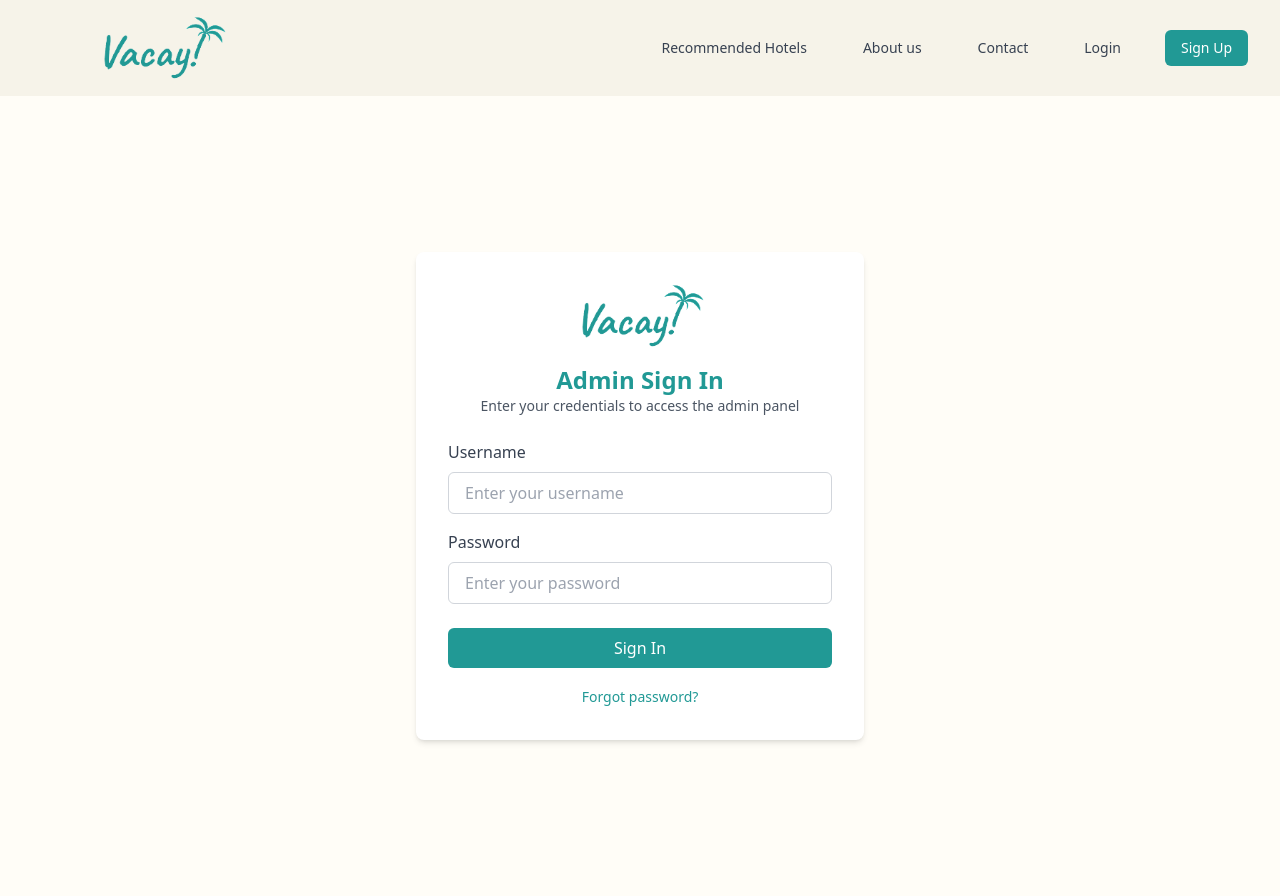
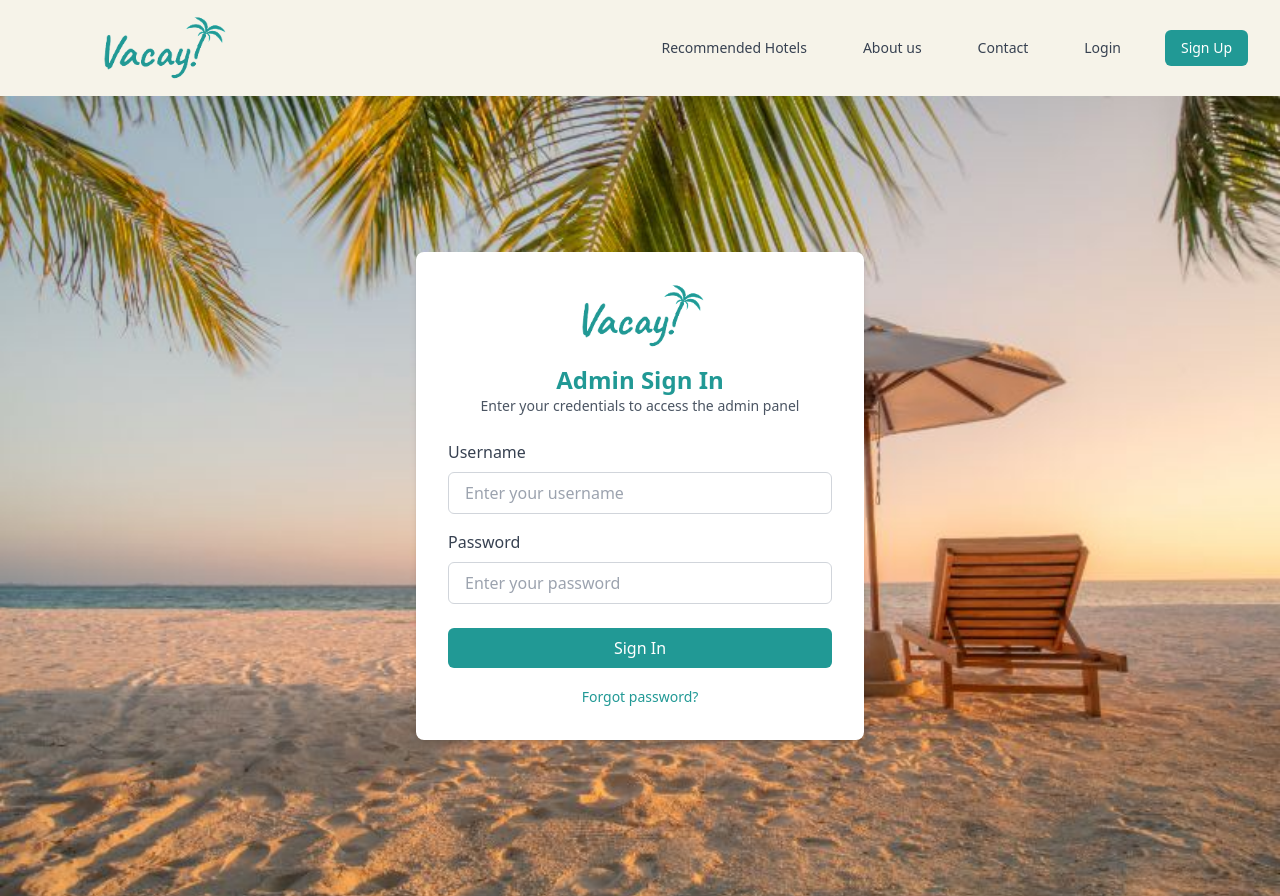
Before and after one commit to choijans/Hotel-Booking-System, a React (Vite) app in the folder vaycay-frontend/: page /admin/signin in a window 1280 px wide. Built offline with nearby package versions, Linux system fonts and the light colour scheme.

Commit message:
Added Background Image for Admin Sign In

```diff
--- a/vaycay-frontend/src/pages/admin/AdminSignIn.jsx
+++ b/vaycay-frontend/src/pages/admin/AdminSignIn.jsx
@@ -62,7 +62,13 @@ const AdminSignIn = () => {
   };
 
   return (
-    <div className="min-h-screen flex items-center justify-center bg-FFFDF7">
+    <div
+      className="min-h-screen flex items-center justify-center bg-center bg-no-repeat"
+      style={{
+        backgroundImage: `url('/src/assets/bgbg.jpg')`,
+        backgroundSize: 'cover', // Adjust the size of the background image
+      }}
+    >
       <div className="bg-white p-8 rounded-lg shadow-md w-full max-w-md">
         <div className="flex flex-col items-center mb-6">
           {/* Logo image */}
@@ -136,92 +142,3 @@ const AdminSignIn = () => {
 };
 
 export default AdminSignIn;
-
-
-
-// // AdminSignIn.jsx
-// import { useState } from "react";
-// import axios from "axios";
-// import { useNavigate } from "react-router-dom";
-
-// const AdminSignIn = () => {
-//   const [email, setEmail] = useState("");
-//   const [password, setPassword] = useState("");
-//   const [error, setError] = useState(null);
-//   const [loading, setLoading] = useState(false);
-//   const navigate = useNavigate();
-
-//   const handleSubmit = async (e) => {
-//     e.preventDefault();
-//     setLoading(true);
-//     setError(null); // Reset any previous error
-
-//     try {
-//       const response = await axios.post("http://localhost:8080/api/rest/adminsignin", {
-//         email,
-//         password,
-//       });
-
-//       if (response.data.success) {
-//         // On successful login, redirect to the admin dashboard
-//         navigate("/admin/dashboard");
-//       } else {
-//         setError("Invalid credentials. Please try again.");
-//       }
-//     } catch (err) {
-//       setError("Error signing in. Please try again later.");
-//     } finally {
-//       setLoading(false);
-//     }
-//   };
-
-//   return (
-//     <div className="min-h-screen flex justify-center items-center bg-FFFDF7">
-//       <div className="w-full max-w-sm bg-white p-8 rounded-lg shadow-md">
-//         <h2 className="text-2xl font-bold text-center text-teal-600">Admin Sign In</h2>
-
-//         {error && <p className="text-red-500 text-center mb-4">{error}</p>}
-
-//         <form onSubmit={handleSubmit}>
-//           <div className="mb-4">
-//             <label htmlFor="email" className="block text-sm font-medium text-gray-600">
-//               Email
-//             </label>
-//             <input
-//               type="email"
-//               id="email"
-//               className="w-full p-2 mt-1 border border-gray-300 rounded-md"
-//               value={email}
-//               onChange={(e) => setEmail(e.target.value)}
-//               required
-//             />
-//           </div>
-
-//           <div className="mb-6">
-//             <label htmlFor="password" className="block text-sm font-medium text-gray-600">
-//               Password
-//             </label>
-//             <input
-//               type="password"
-//               id="password"
-//               className="w-full p-2 mt-1 border border-gray-300 rounded-md"
-//               value={password}
-//               onChange={(e) => setPassword(e.target.value)}
-//               required
-//             />
-//           </div>
-
-//           <button
-//             type="submit"
-//             className="w-full bg-teal-600 text-white py-2 rounded-md"
-//             disabled={loading}
-//           >
-//             {loading ? "Signing in..." : "Sign In"}
-//           </button>
-//         </form>
-//       </div>
-//     </div>
-//   );
-// };
-
-// export default AdminSignIn;
```
